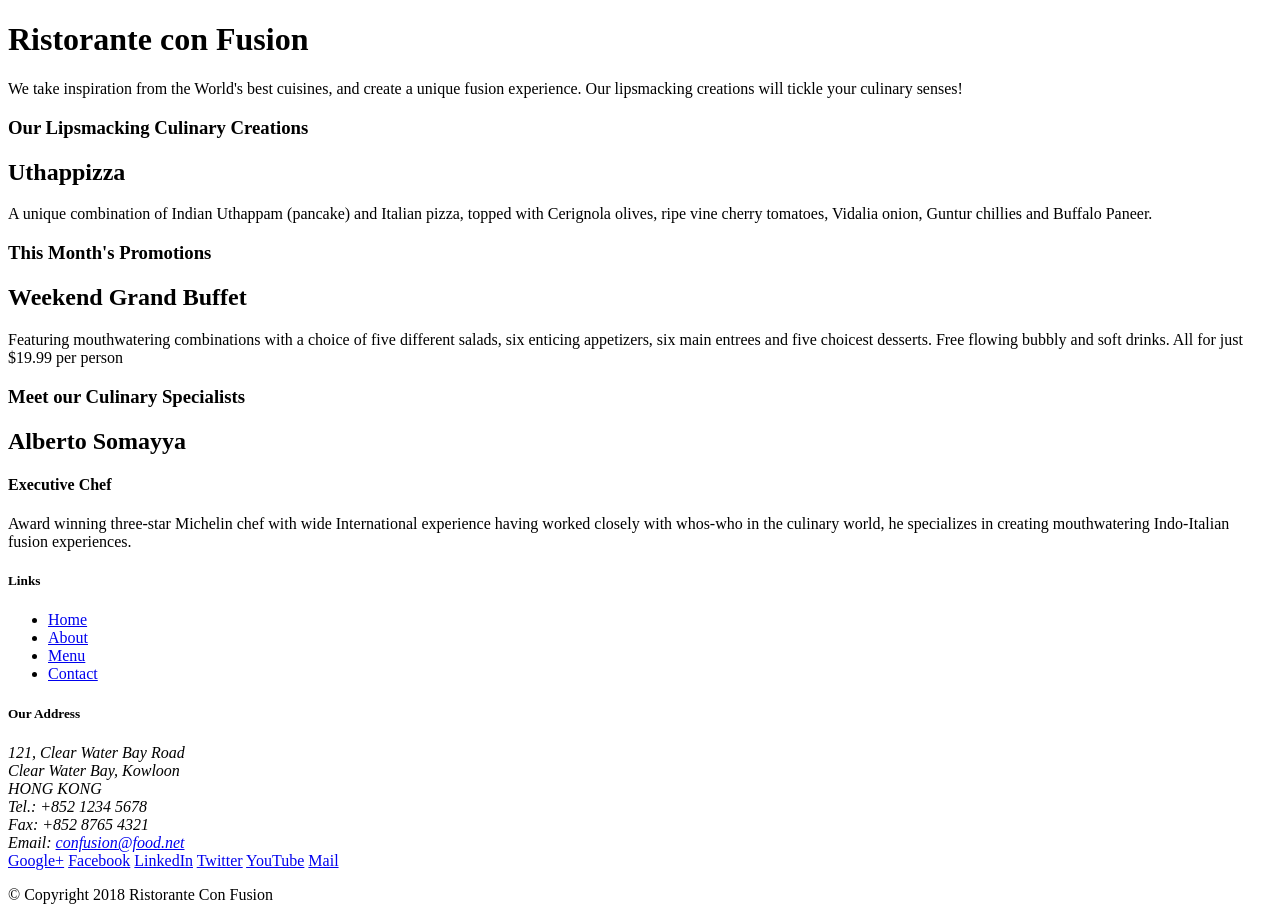
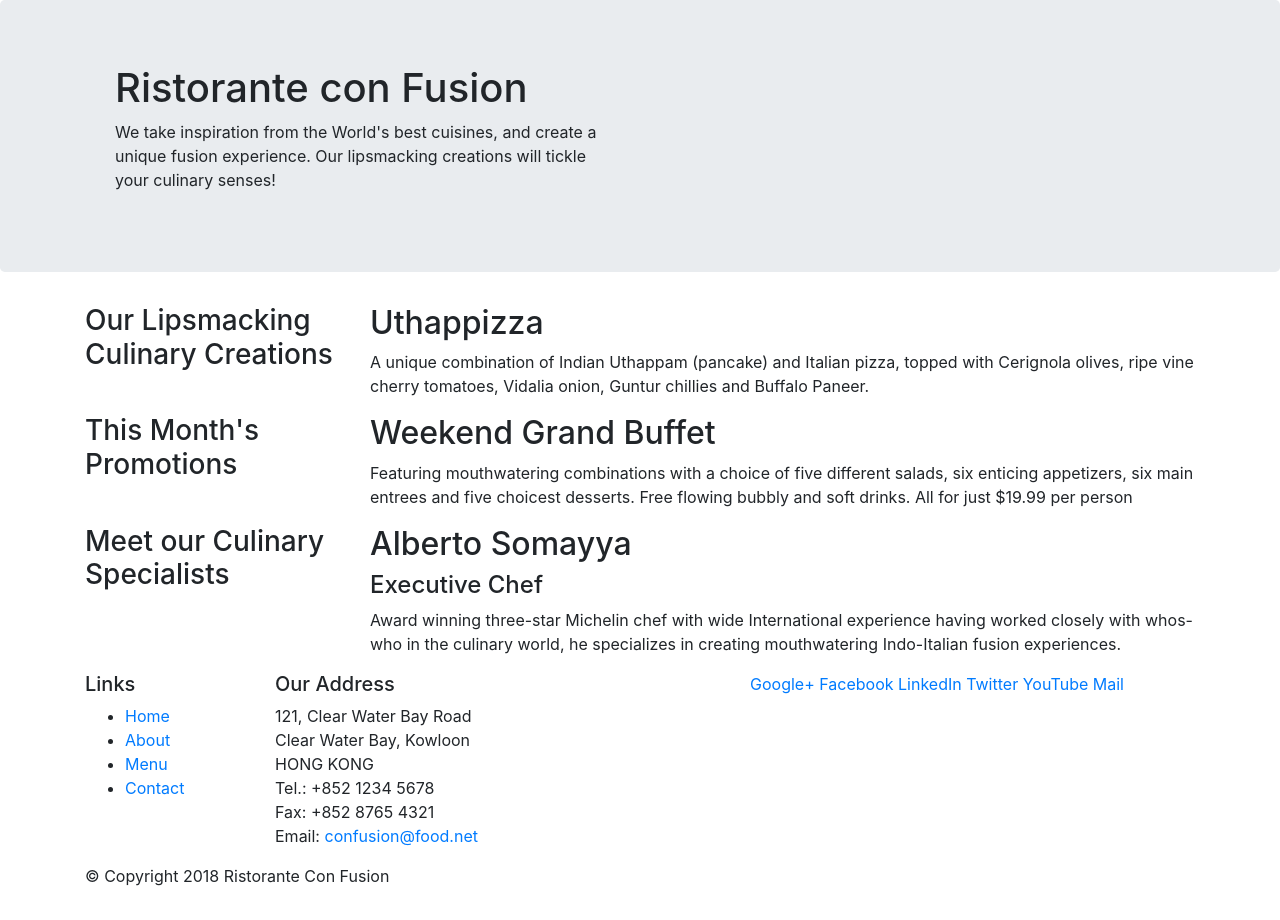
Before and after one commit to theSalafee/BootstrapConfusion, a website: page conFusion/index.html in a window 1280 px wide. Drawn offline with nearby package versions, Linux system fonts and the light colour scheme.

Commit message:
adding bootstrap to the view

```diff
--- a/conFusion/index.html
+++ b/conFusion/index.html
@@ -2,15 +2,22 @@
 <html lang="en">
 
 <head>
+        <!-- Required meta tags always come first -->
+    <meta charset="utf-8">
+    <meta name="viewport" content="width=device-width, initial-scale=1, shrink-to-fit=no">
+    <meta http-equiv="x-ua-compatible" content="ie=edge">
+
+    <!-- Bootstrap CSS -->
+    <link rel="stylesheet" href="node_modules/bootstrap/dist/css/bootstrap.min.css">
     <title>Ristorante Con Fusion</title>
 </head>
 
 <body>
 
-    <header>
-        <div>
-            <div>
-                <div>
+    <header class="jumbotron">
+        <div class="container">
+            <div class="col-12 col-sm-6">
+                <div class="col-12 col-sm">
                     <h1>Ristorante con Fusion</h1>
                     <p>We take inspiration from the World's best cuisines, and create a unique fusion experience. Our lipsmacking creations will tickle your culinary senses!</p>
                 </div>
@@ -20,33 +27,33 @@
         </div>
     </header>
 
-    <div>
-        <div>
-            <div>
+    <div class="container">
+        <div class="row">
+            <div class="col-12 col-sm-4 col-md-3">
                 <h3>Our Lipsmacking Culinary Creations</h3>
             </div>
-            <div>
+            <div class="col col-sm col-md">
                 <h2>Uthappizza</h2>
                 <p>A unique combination of Indian Uthappam (pancake) and Italian pizza, topped with Cerignola olives, ripe vine cherry tomatoes, Vidalia onion, Guntur chillies and Buffalo Paneer.</p>
             </div>
         </div>
 
 
-        <div>
-            <div>
+        <div class="row">
+            <div class="col-12 col-sm-4 col-md-3">
                 <h3>This Month's Promotions</h3>
             </div>
-            <div>
+            <div class="col col-sm col-md">
                 <h2>Weekend Grand Buffet</h2>
                 <p>Featuring mouthwatering combinations with a choice of five different salads, six enticing appetizers, six main entrees and five choicest desserts. Free flowing bubbly and soft drinks. All for just $19.99 per person </p>
             </div>
         </div>
 
-        <div>
-            <div>
+        <div class="row">
+            <div class="col-12 col-sm-4 col-md-3">
                 <h3>Meet our Culinary Specialists</h3>
             </div>
-            <div>
+            <div class="col col-sm col-md">
                 <h2>Alberto Somayya</h2>
                 <h4>Executive Chef</h4>
                 <p>Award winning three-star Michelin chef with wide International experience having worked closely with whos-who in the culinary world, he specializes in creating mouthwatering Indo-Italian fusion experiences. </p>
@@ -55,9 +62,9 @@
     </div>
 
     <footer>
-        <div>
-            <div>
-                <div>
+        <div class="container">
+            <div class="row">
+                <div class="col-4 col-sm-2">
                     <h5>Links</h5>
                     <ul>
                         <li><a href="#">Home</a></li>
@@ -66,7 +73,7 @@
                         <li><a href="#">Contact</a></li>
                     </ul>
                 </div>
-                <div>
+                <div class="col-7 col-sm-5">
                     <h5>Our Address</h5>
                     <address>
 		              121, Clear Water Bay Road<br>
@@ -77,7 +84,7 @@
 		              Email: <a href="mailto:confusion@food.net">confusion@food.net</a>
 		           </address>
                 </div>
-                <div>
+                <div class="col-auto">
                     <div>
                         <a href="http://google.com/+">Google+</a>
                         <a href="http://www.facebook.com/profile.php?id=">Facebook</a>
@@ -95,7 +102,10 @@
            </div>
         </div>
     </footer>
-
+    <!-- jQuery first, then Popper.js, then Bootstrap JS. -->
+    <script src="node_modules/jquery/dist/jquery.slim.min.js"></script>
+    <script src="node_modules/popper.js/dist/umd/popper.min.js"></script>
+    <script src="node_modules/bootstrap/dist/js/bootstrap.min.js"></script>
 </body>
 
 </html>
```
